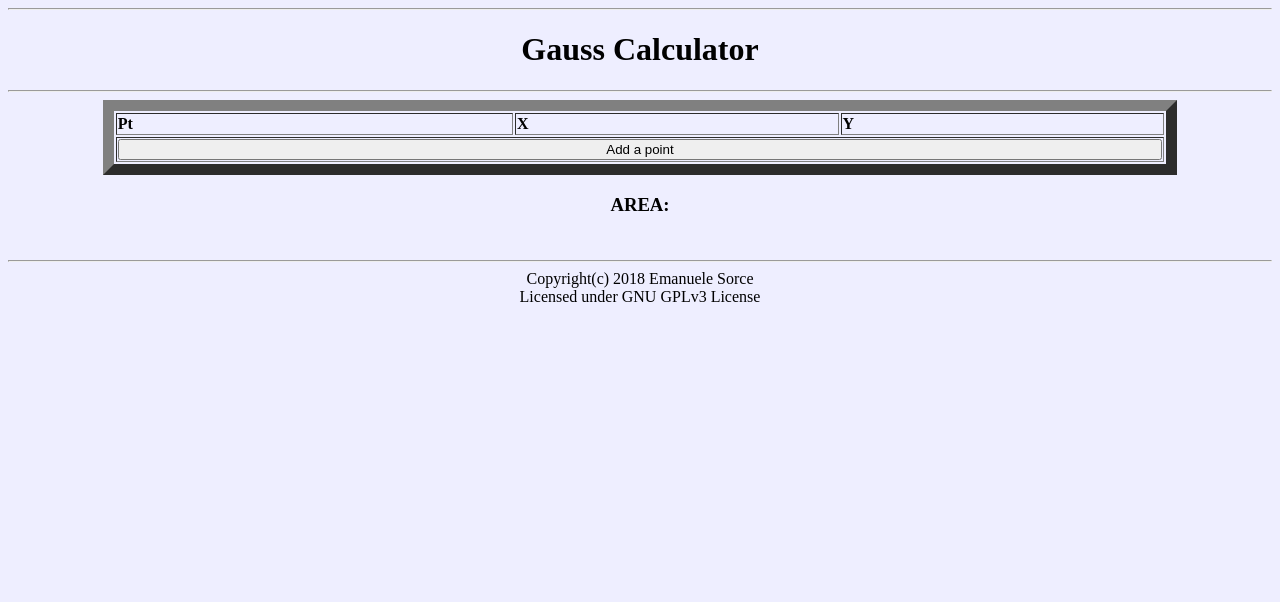
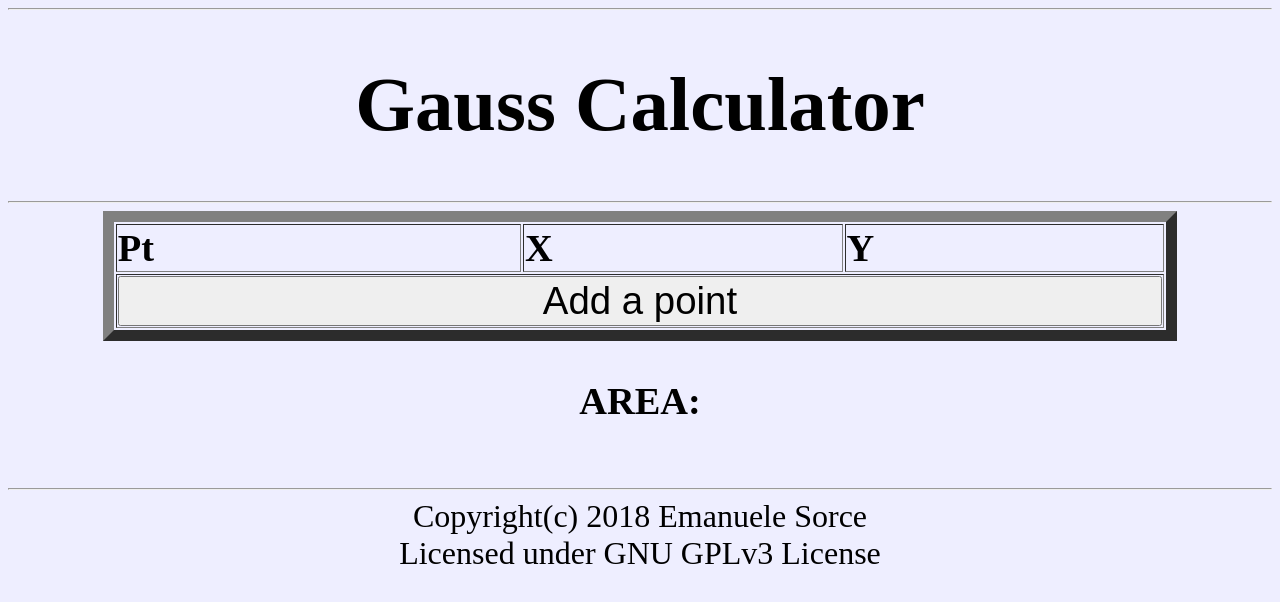
Before and after one commit to TronFortyTwo/gauss-calculator, a plain HTML site: page index.html in a window 1280 px wide. Drawn offline with Linux system fonts and the light colour scheme.

Commit message:
improved CSS

```diff
--- a/style.css
+++ b/style.css
@@ -4,5 +4,25 @@
  */
 
 html{
-	background-color: #eeeeff
+	background-color: #eeeeff;
 }
+
+h1{
+	font-size: 6vw;
+}
+
+h3{
+	font-size: 3vw;
+}
+
+h7{
+	font-size: 2.5vw;
+}
+
+input{
+	font-size: 3vw;
+}
+
+table{
+	font-size: 3vw;
+}
```
